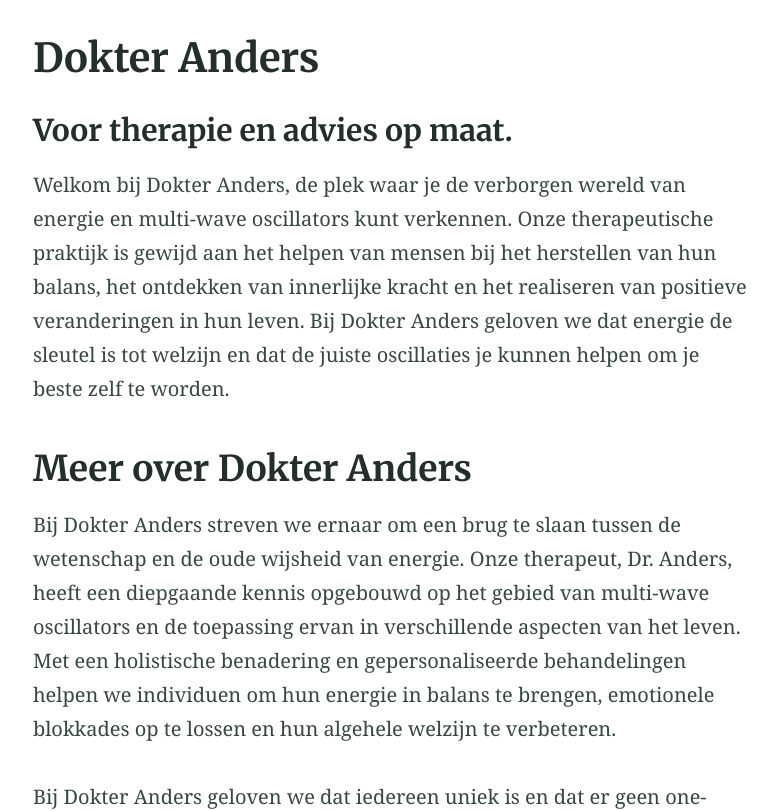
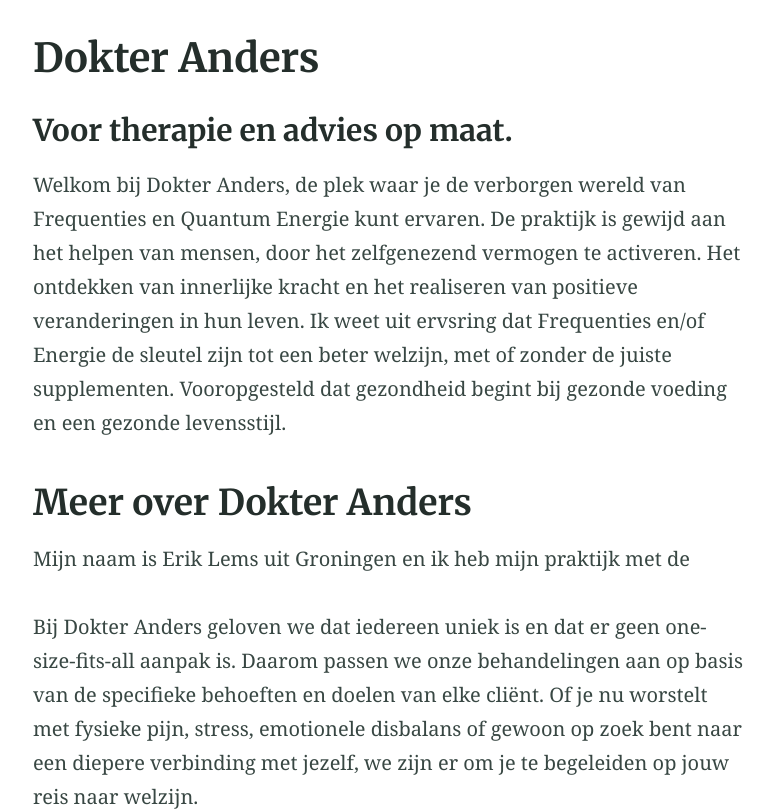
Before and after one commit to dokteranders/dokteranders.com, a Jekyll site: the page built from index.md, in a window 1280 px wide and 900 px high, scrolled down 339 px, cut to the strip 89-900 px from the top of the window. Shown: the whole strip, without its empty margins (250-1027 px from the left). Built offline with Jekyll 4.4.1, drawn with Linux system fonts in a browser that asks for light colours.

Commit message:
Update index.md

```diff
--- a/index.md
+++ b/index.md
@@ -4,11 +4,12 @@ feature_image: "https://picsum.photos/1300/400?image=815"
 ---
 ### Voor therapie en advies op maat.
 
-Welkom bij Dokter Anders, de plek waar je de verborgen wereld van energie en multi-wave oscillators kunt verkennen. Onze therapeutische praktijk is gewijd aan het helpen van mensen bij het herstellen van hun balans, het ontdekken van innerlijke kracht en het realiseren van positieve veranderingen in hun leven. Bij Dokter Anders geloven we dat energie de sleutel is tot welzijn en dat de juiste oscillaties je kunnen helpen om je beste zelf te worden.
+Welkom bij Dokter Anders, de plek waar je de verborgen wereld van Frequenties en Quantum Energie kunt ervaren. De praktijk is gewijd aan het helpen van mensen, door het zelfgenezend vermogen te activeren. Het ontdekken van innerlijke kracht en het realiseren van positieve veranderingen in hun leven. Ik weet uit ervsring dat Frequenties en/of Energie de sleutel zijn tot een beter welzijn, met of zonder de juiste supplementen.
+Vooropgesteld dat gezondheid begint bij gezonde voeding en een gezonde levensstijl.
 
 ## Meer over Dokter Anders
 
-Bij Dokter Anders streven we ernaar om een brug te slaan tussen de wetenschap en de oude wijsheid van energie. Onze therapeut, Dr. Anders, heeft een diepgaande kennis opgebouwd op het gebied van multi-wave oscillators en de toepassing ervan in verschillende aspecten van het leven. Met een holistische benadering en gepersonaliseerde behandelingen helpen we individuen om hun energie in balans te brengen, emotionele blokkades op te lossen en hun algehele welzijn te verbeteren.
+Mijn naam is Erik Lems uit Groningen en ik heb mijn praktijk met de
 
 Bij Dokter Anders geloven we dat iedereen uniek is en dat er geen one-size-fits-all aanpak is. Daarom passen we onze behandelingen aan op basis van de specifieke behoeften en doelen van elke cliënt. Of je nu worstelt met fysieke pijn, stress, emotionele disbalans of gewoon op zoek bent naar een diepere verbinding met jezelf, we zijn er om je te begeleiden op jouw reis naar welzijn.
 
```
